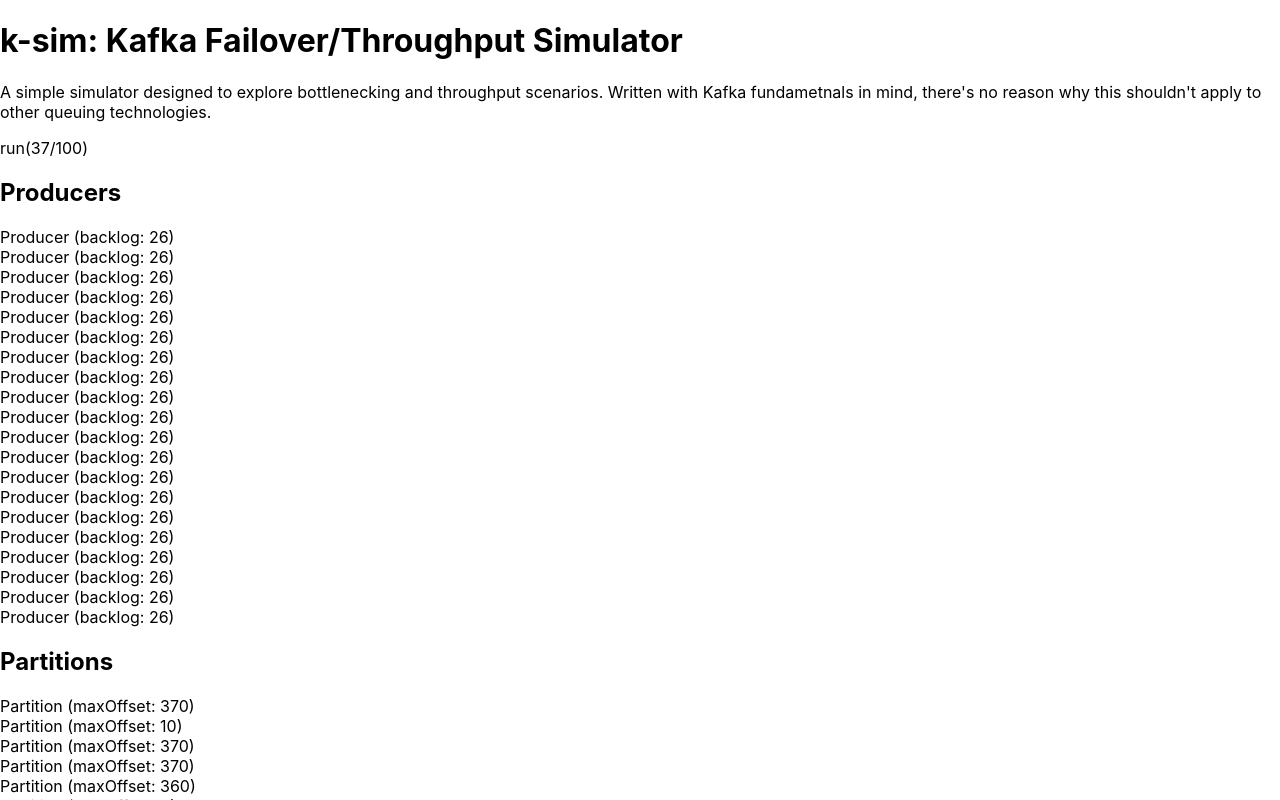
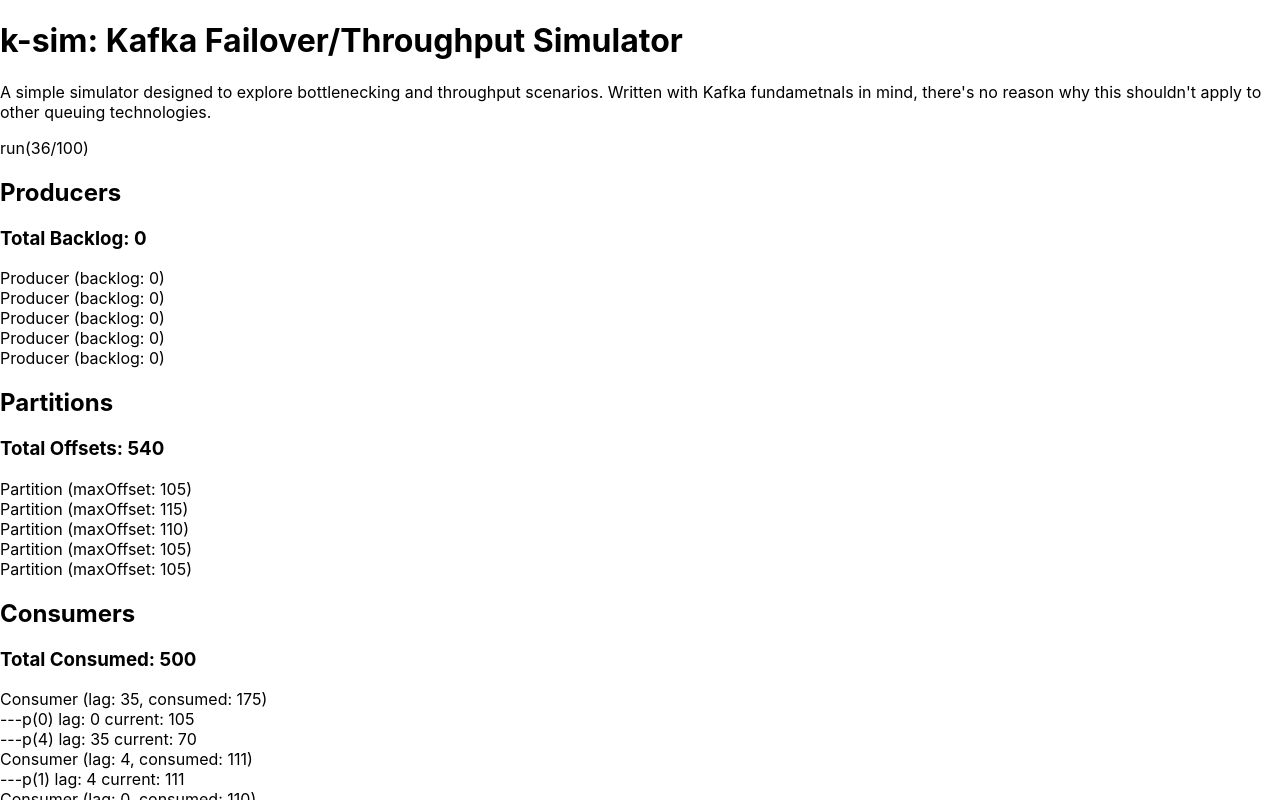
Before and after one commit to target/k-sim, a React (Create React App) app in the folder client/: page / in a window 1280 px wide. Shown: the top 800 px of the page. Built offline with nearby package versions, Linux system fonts and the light colour scheme.

Commit message:
And there's the example

```diff
--- a/client/src/App.js
+++ b/client/src/App.js
@@ -16,11 +16,11 @@
 
   render () {
   	return (
-      <div className="App">
+		<div className="App">
 		    <h1>k-sim: Kafka Failover/Throughput Simulator</h1>
-				<p>A simple simulator designed to explore bottlenecking and throughput scenarios.  Written with Kafka fundametnals in mind, there's no reason why this shouldn't apply to other queuing technologies.</p>
-			  <Simulator {...{numProducers: 20, numPartitions: 7, numConsumers: 3}} />
-			</div>
+			<p>A simple simulator designed to explore bottlenecking and throughput scenarios.  Written with Kafka fundametnals in mind, there's no reason why this shouldn't apply to other queuing technologies.</p>
+			<Simulator {...{numProducers: 5, numPartitions: 5, numConsumers: 4}} />
+		</div>
     );
   }
 }
--- a/client/src/Consumer.js
+++ b/client/src/Consumer.js
@@ -24,17 +24,19 @@
 	render() {
 		const aComps = []
 		let totalLag = 0
+		let totalOffsets = 0
 		for (let myPartition of this.props.c.srcPartitions) {
 			let a = this.props.partitions[myPartition.partitionId]
 			let lag = a.maxOffset - myPartition.currentOffset
 			totalLag += lag
+			totalOffsets += myPartition.currentOffset
 			aComps.push(<ConsumerPartition
 				partitionId={myPartition.partitionId}
 				currentOffset={myPartition.currentOffset}
 				lag={lag} />) }
 		return(
 			<div className="consumer">
-				Consumer (totalLag: {totalLag})
+				Consumer (lag: {totalLag},  consumed: {totalOffsets})
 				{aComps}
 			</div>
 		);
--- a/client/src/Simulator.js
+++ b/client/src/Simulator.js
@@ -13,9 +13,9 @@
 		for (let pId = 0; pId < props.numProducers ; pId++  ) {
 			initialProducers.push({
 				producerId: pId,
-				backlog: 100,
-				createRate: 0,
-				produceRate: 2,
+				backlog: 0,
+				createRate: 3,
+				produceRate: 3,
 				lastDestPartition: 0,
 				produceStrategy: "tick-next-with-overflow" //advances the partition every tick, and also on cases of overflow
 			})
@@ -43,8 +43,9 @@
 			}
 			initialConsumers.push({
 				consumerId: cId,
-				consumeRate: 4,
-				srcPartitions: srcPartitions
+				consumeRate: 5,
+				srcPartitions: srcPartitions,
+				totalOffsets: 0
 			})
 		}
 
@@ -119,11 +120,11 @@
 			return 0
 		}
 
-		if (a.maxTransmitRate > (a.transmittedThisTick + n)) {
+		if (a.maxTransmitRate > (a.receivedThisTick + n)) {
 			return n
 		} else {
 			// console.log("Partition " + a.partitionId + " receive over-demand!")
-			return (a.maxReceiveRate - a.ReceivedThisTick) // Give up the rest
+			return (a.maxReceiveRate - a.receivedThisTick) // Give up the rest
 		}
 	}
 
@@ -146,7 +147,7 @@
 		}
 	}
 
-  tick() {
+	tick() {
 		// It's wasteful, but we can optimize for speed by using a real language later.
 		var newProducers = cloneDeep(this.state.producers)
 		var newPartitions = cloneDeep(this.state.partitions)
@@ -161,6 +162,8 @@
 		// Step 1: Create and Produce!
 		for (let p of newProducers) {
 			let destPartitionId = p.lastDestPartition  // IMPORTANT: each producer will have it's own choices about destination
+			destPartitionId++
+			if(destPartitionId >= newPartitions.length) { destPartitionId = 0 }
 			// 1a: create new records for the local backlog
 			p.backlog = p.backlog + p.createRate
 
@@ -177,7 +180,7 @@
 
 			// 1d: rollforward overflow
 			if (demand > n) {
-				console.log("retry for ", p)
+				//console.log("retry for ", p)
 				let numRetries = newPartitions.length / 3
 				let r = 1
 				while ( (r < numRetries) && (demand > 0) ) {
@@ -191,30 +194,34 @@
 						p.backlog = p.backlog - n
 					}
 				}
-				p.lastDestPartition = destPartitionId
 			}
+			p.lastDestPartition = destPartitionId
 		}
 
 		// Step 2: Consume!
 		for (let c of newConsumers) {
 			let consumeCap = c.consumeRate
+			let totalOffsets = 0
 			for (let a of c.srcPartitions) { //TODO:  What to do if there wasn't enough drain capacity? shuffle?
 				let avail = (newPartitions[a.partitionId].maxOffset - a.currentOffset)
 				if (avail < 0) {
 					// Shouldn't be here!
-					console.log("ERROR: Consumer {c} on {p} is in an impossible place?")
+					//console.log("ERROR: Consumer {c} on {p} is in an impossible place?")
 				} else {
 					if (consumeCap <= 0) {
-						console.log("Consumer {c} does not have *any* capacity to service {avail} waiting records on {a}")
+						//console.log("Consumer {c} does not have *any* capacity to service {avail} waiting records on {a}")
 					} else {
 						//// Attempt to get the maxiumum available transfer or all the available records
 						let n = Math.min( consumeCap, this.partitionAvailTransmit(newPartitions[a.partitionId], avail) )
 						a.currentOffset = a.currentOffset + n
 						newPartitions[a.partitionId].transmitThisTick = newPartitions[a.partitionId] - n
 						consumeCap = consumeCap - n
+
 					}
 				}
+				totalOffsets = totalOffsets + a.currentOffset // BUG: Not exactly true, but whatever, we don't rebalance
 			}
+			c.totalOffsets = totalOffsets
 		}
 
 		var newRunning = this.state.running
@@ -232,23 +239,28 @@
 			consumers: newConsumers
 		});
 
-  }
+	}
 
 
 	render() {
 		const pComps = []
+		let totalBacklog = 0
 		for (const p of this.state.producers.values()) {
+			totalBacklog = totalBacklog + p.backlog
 			pComps.push(<Producer backlog={p.backlog} key={"Producer-"+p.producerId}/>)
 		}
 
 		const aComps = []
+		let totalOffsets = 0
 		for (const a of this.state.partitions.values()) {
+			totalOffsets = totalOffsets + a.maxOffset
 			aComps.push(<Partition maxOffset={a.maxOffset} key={"Partition-"+a.partitionId}  />)
 		}
 
 		const cComps = []
+		let totalConsumed = 0
 		for (const c of this.state.consumers.values()) {
-			//FIXME: Consumer needs rework to support multiple partitions per consumer
+			totalConsumed = totalConsumed + c.totalOffsets
 			cComps.push(<Consumer partitions={this.state.partitions} c={c} key={"Consumer-"+c.consumerId}/>)
 		}
 
@@ -259,10 +271,13 @@
 					({this.state.tickNumber}/{this.state.maxTicks})
 				</div>
 				<h2>Producers</h2>
+				<h3>Total Backlog: {totalBacklog}</h3>
 				{pComps}
 				<h2>Partitions</h2>
+				<h3>Total Offsets: {totalOffsets}</h3>
 				{aComps}
 				<h2>Consumers</h2>
+				<h3>Total Consumed: {totalConsumed}</h3>
 				{cComps}
 			</div>
 		);
```
